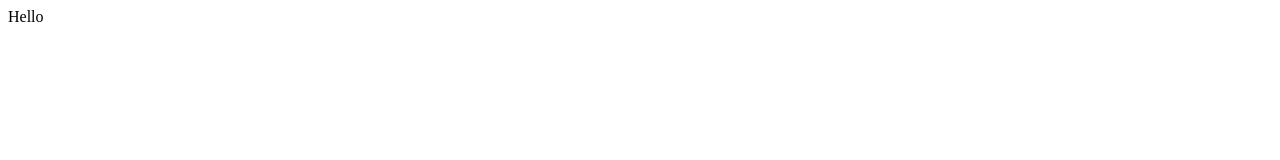
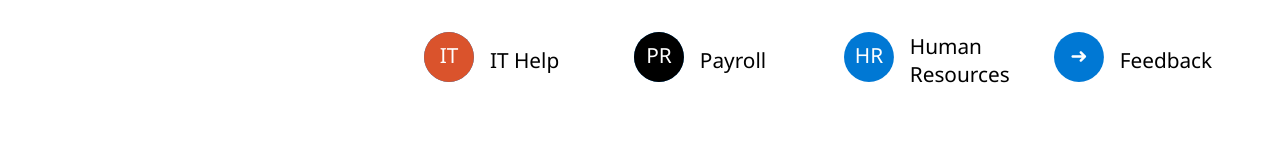
Before and after one commit to whitneyland/wsna-portal-part-contacts, a plain HTML site: page index.html in a window 1280 px wide. Drawn offline with Linux system fonts and the light colour scheme.

Commit message:
added content

```diff
--- a/index.html
+++ b/index.html
@@ -1 +1,75 @@
-<span>Hello<span>
+<style>
+  .center-item {
+      padding: 0px 0px;
+      text-align: center;
+      display: flex;
+      flex-direction: column;
+      justify-content: center;
+  }
+  .text-item {
+      min-width: 144px;
+      text-align: left;
+      color: black;
+      font-family: "Segoe UI", "Arial" !important;
+      font-size: 1.3rem;
+      font-weight: 400;
+      padding-left: 1.0rem;
+  }
+  .item-section {
+      margin: 0px 0;
+      display: flex;
+      justify-content: flex-start;
+  }
+  a {
+      text-decoration: none;
+  }
+  body
+  {
+      width: 40%; /*Simulate page being reduced in size (i.e. on mobile)*/
+      margin: 2rem auto;
+      padding-left:5rem;
+  }
+  </style>
+
+  <section class="item-section">
+    <a href="mailto:cwhitney@wicresoft.com?Subject=Hello" target="_top">
+      <svg class="center-item" width="3.12rem" height="3.12rem">
+        <!-- Blue circle -->
+        <circle cx="1.56rem" cy="1.56rem" r="1.56rem" fill="#0078D4" />
+        <!-- Orange circle -->
+        <circle cx="1.56rem" cy="1.56rem" r="1.56rem" fill="#DA532C" />
+        <text x="50%" y="50%" text-anchor="middle" fill="white" font-size="1.3rem" font-family="Segoe UI, Arial" dy=".3em">IT</text>-
+      </svg>
+    </a>
+    <a class="text-item center-item" href="mailto:ithelp@wicresoft.com?Subject=Hello" target="_top">IT Help</a>
+
+    <a href="mailto:wsnapayroll@wicresoft.com?Subject=My Payroll Question is <please type here>" target="_top">
+      <svg class="center-item" width="3.12rem" height="3.12rem">
+        <!-- Blue circle -->
+        <circle cx="1.56rem" cy="1.56rem" r="1.56rem" fill="#0078D4" />
+        <!-- Black circle -->
+        <circle cx="1.56rem" cy="1.56rem" r="1.56rem" fill="#000000" />
+        <text x="50%" y="50%" text-anchor="middle" fill="white" font-size="1.3rem" font-family="Segoe UI, Arial" dy=".3em">PR</text>-
+      </svg>
+    </a>
+    <a class="text-item center-item" href="mailto:wsnapayroll@wicresoft.com?Subject=My Payroll Question is <please type here>" target="_top">Payroll</a>
+
+    <a href="mailto:cwhitney@wicresoft.com?Subject=Hello" target="_top">
+      <svg class="center-item" width="3.12rem" height="3.12rem">
+        <!-- Blue circle -->
+        <circle cx="1.56rem" cy="1.56rem" r="1.56rem" fill="#0078D4" />
+        <text x="50%" y="50%" text-anchor="middle" fill="white" font-size="1.3rem" font-family="Segoe UI, Arial" dy=".3em">HR</text>-
+      </svg>
+    </a>
+    <a class="text-item center-item" href="mailto:cwhitney@wicresoft.com?Subject=Hello" target="_top">Human<br>Resources</a>
+
+    <a href="mailto:cwhitney@wicresoft.com?Subject=Hello" target="_top">
+      <svg class="center-item" width="3.12rem" height="3.12rem">
+        <!-- Blue circle -->
+        <circle cx="1.56rem" cy="1.56rem" r="1.56rem" fill="#0078D4" />
+        <text x="50%" y="50%" text-anchor="middle" fill="white" font-size="1.3rem" font-family="Segoe UI, Arial" dy=".3em">➜</text>-
+      </svg>
+    </a>
+    <a class="text-item center-item" href="mailto:cwhitney@wicresoft.com?Subject=Hello" target="_top">Feedback</a>
+
+  </section>
```
